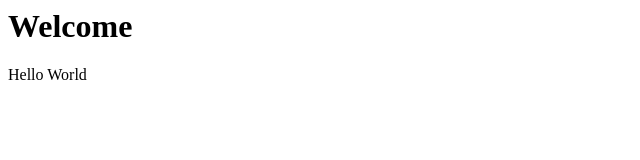
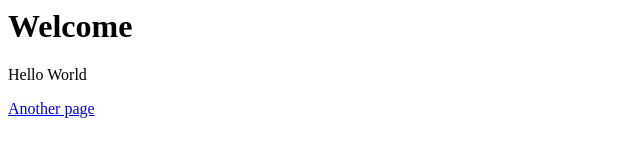
Before and after one commit to raffertyj/render-test, a plain HTML site: page index.html in a window 1280 px wide. Shown: the whole page, without its empty margins (0-640 px from the left). Drawn offline with Linux system fonts and the light colour scheme.

Commit message:
Update index.html

```diff
--- a/index.html
+++ b/index.html
@@ -4,4 +4,5 @@
 <body>
   <h1>Welcome</h1>
   <p>Hello World</p>
+  <a href="/helloworld.html">Another page</a>
 </body>
```
